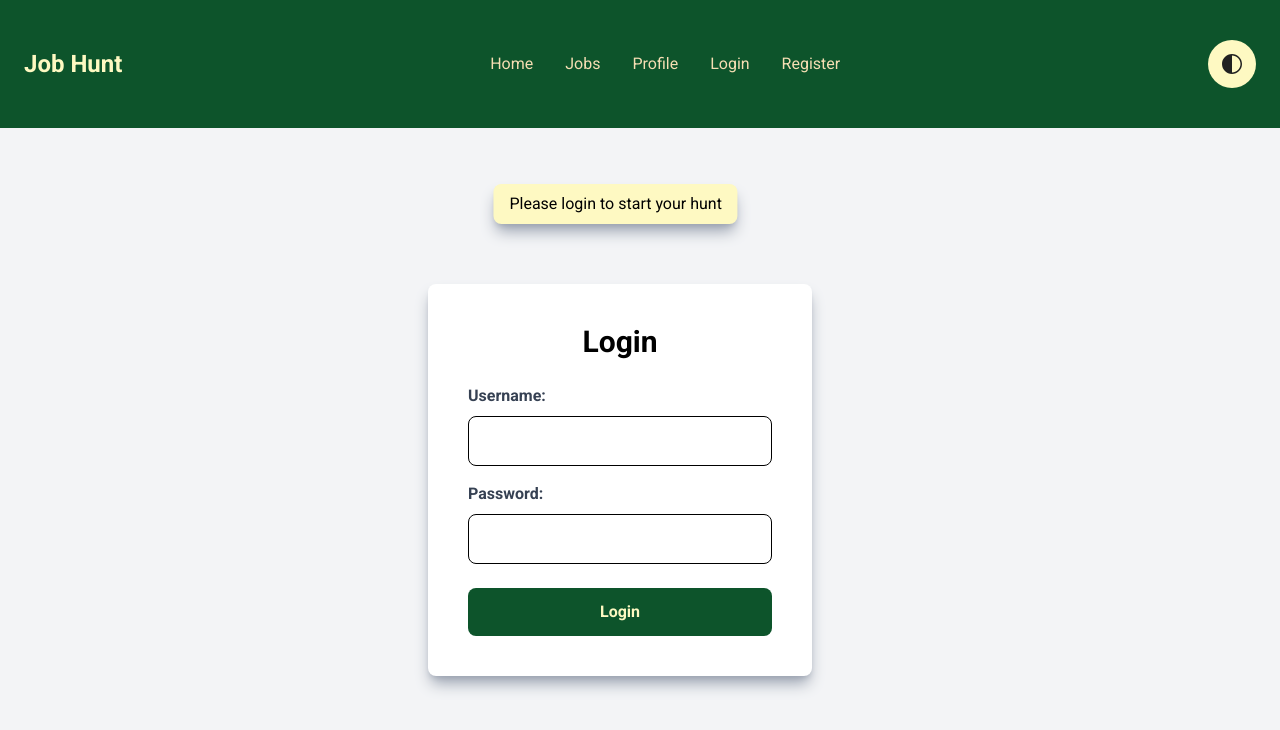
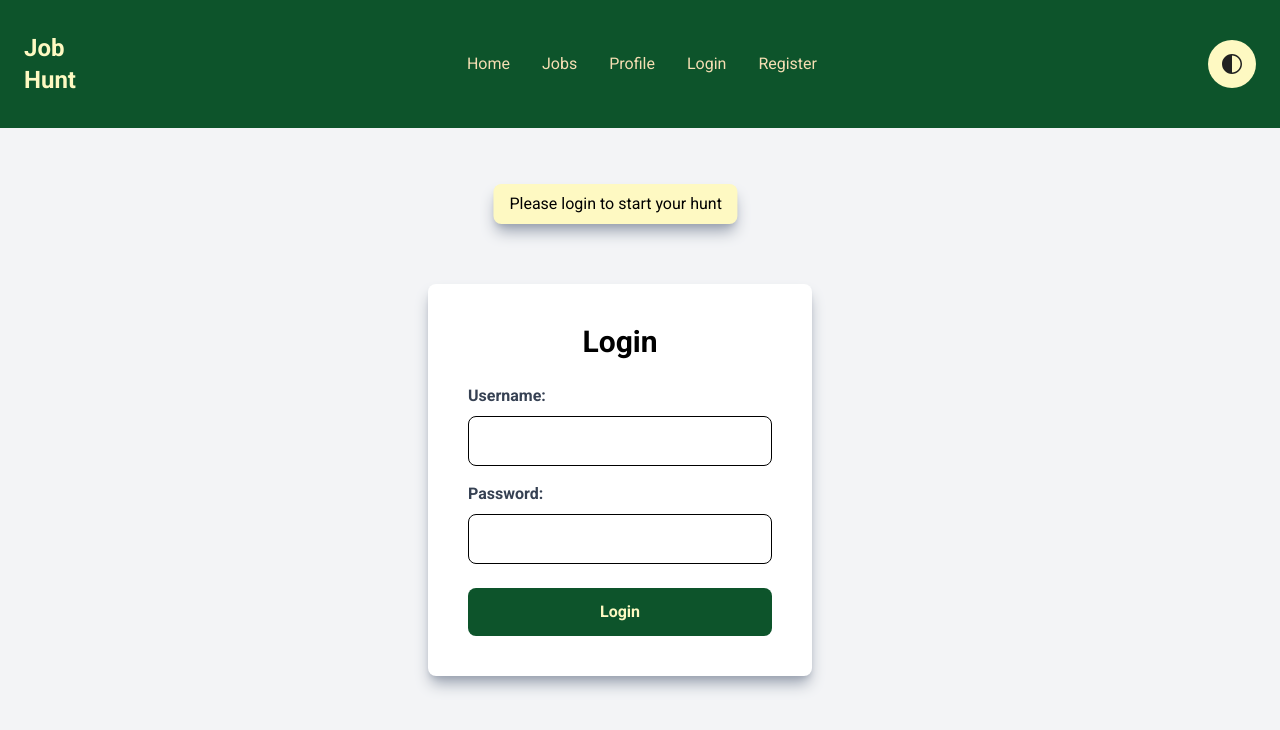
Before and after one commit to 737Manoj/Job-Hunt-Frontend, a React (Vite) app: page /login in a window 1280 px wide. Shown: the top 730 px of the page. Built offline with nearby package versions, Linux system fonts and the light colour scheme.

Commit message:
Resolved navbar issues

```diff
--- a/src/components/Header.jsx
+++ b/src/components/Header.jsx
@@ -21,10 +21,10 @@ const Header = () => {
 
     return (
         <header className="bg-green-900 p-6 sticky top-0 left-0 w-full z-10">
-            <div className="container mx-auto flex justify-between items-center">
+            <div className="container mx-auto flex justify-between items-center max-sm:flex gap-x-16">
 
                 {/* Logo */}
-                <h1 className="text-yellow-100 text-2xl font-semibold">Job Hunt</h1>
+                <h1 className=" text-yellow-100 text-2xl font-semibold logo ">Job<br />Hunt</h1>
 
                 {/* Mobile Menu Button */}
                 <button className="mobile-menu-button md:hidden" onClick={() => setIsOpen(!isOpen)}>
--- a/src/components/Login.jsx
+++ b/src/components/Login.jsx
@@ -40,6 +40,7 @@ const Login = () => {
                 setErrorMessage(errorData.message || 'Login failed');
             }
         } catch (error) {
+            alert(error);
             setErrorMessage("An error occurred during login. Please try again after some time.")
         }finally{
             setIsLoading(false);
--- a/src/styles/Header.css
+++ b/src/styles/Header.css
@@ -45,6 +45,10 @@
 
   @media (min-width: 768px) {
 
+    .logo {
+      display: block;
+    }
+
     .mobile-menu-button {
       display: none;
 
```
